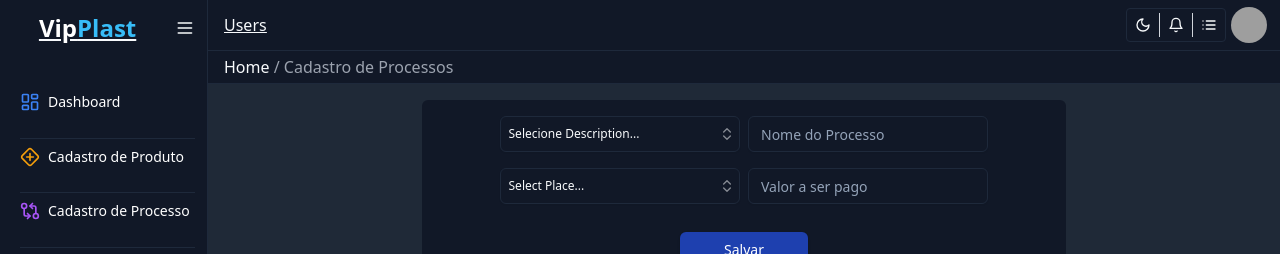
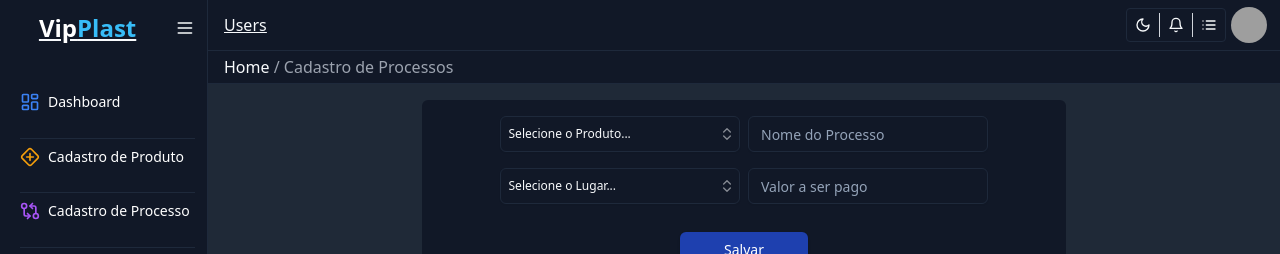
Before and after one commit to GustavoCamarg0/Gerenciador-Producao, a React (Vite) app: page /process in a window 1280 px wide. Shown: the top 254 px of the page. Built offline with nearby package versions, Linux system fonts and the light colour scheme; grey boxes are pictures that could not be loaded.

Commit message:
Estrutura ComboBox
Mudada a estrutura do componente comboBox para facilitar integração com o backend

```diff
--- a/src/components/Header.jsx
+++ b/src/components/Header.jsx
@@ -13,11 +13,11 @@ export function Header() {
       <div className="flex gap-2 items-center absolute  right-4">
         <div className="flex rounded p-1 gap-1 border">
           <ModeToggle />
-          <div class="w-[1px]  bg-gray-300"></div>
+          <div className="w-[1px]  bg-gray-300"></div>
           <Button variant="ghost" size="icon" className="h-6 w-6">
             <Bell />
           </Button>
-          <div class="w-[1px] bg-gray-300"></div>
+          <div className="w-[1px] bg-gray-300"></div>
           <Button variant="ghost" size="icon" className="h-6 w-6">
             <List />
           </Button>
--- a/src/components/ui/combobox.tsx
+++ b/src/components/ui/combobox.tsx
@@ -2,7 +2,6 @@
 
 import * as React from "react";
 import { Check, ChevronsUpDown } from "lucide-react";
-
 import { cn } from "@/lib/utils";
 import { Button } from "@/components/ui/button";
 import {
@@ -19,20 +18,10 @@ import {
   PopoverTrigger,
 } from "@/components/ui/popover";
 
-// Define o tipo genérico para o componente
-interface ComboboxDemoProps<T> {
-  data: T[];
-  displayKey: keyof T; // Chave que será usada para exibição
-  onSelectionChange?: (selectedItem: T | null) => void; // Função de callback para mudança de seleção
-}
-
-export function ComboboxDemo<T extends object>({
-  data,
-  displayKey,
-  onSelectionChange,
-}: ComboboxDemoProps<T>) {
+export function ComboboxProduct() {
   const [open, setOpen] = React.useState(false);
   const [value, setValue] = React.useState("");
+  const products = JSON.parse(localStorage.getItem("products") || "[]") as Array<any>;
 
   return (
     <Popover open={open} onOpenChange={setOpen}>
@@ -41,43 +30,35 @@ export function ComboboxDemo<T extends object>({
           variant="outline"
           role="combobox"
           aria-expanded={open}
-          className="capitalize w-full relative flex flex-col text-xs text-left pl-2 items-start font-medium dark:bg-gray-900"
+          className="w-full relative flex flex-col text-xs text-left pl-2 items-start font-medium dark:bg-gray-900"
         >
           {value
-            ? (data.find((item) => item[displayKey] === value)?.[
-                displayKey
-              ] as string)
-            : `Selecione ${String(displayKey)}...`}
+            ? products.find((product) => product.description === value)
+                ?.description
+            : "Selecione o Produto..."}
           <ChevronsUpDown className="opacity-50 absolute right-1 " />
         </Button>
       </PopoverTrigger>
-      <PopoverContent className="w-[200px] p-0 ">
+      <PopoverContent className="w-[200px] p-0">
         <Command className="dark:bg-gray-900">
-          <CommandInput placeholder="Search..." />
+          <CommandInput placeholder="Busque o Produto..." />
           <CommandList>
-            <CommandEmpty>No option found.</CommandEmpty>
+            <CommandEmpty>Nenhum produto encontrado.</CommandEmpty>
             <CommandGroup>
-              {data.map((item) => (
+              {products.map((product) => (
                 <CommandItem
-                  key={item[displayKey] as React.Key}
-                  value={item[displayKey] as string}
+                  key={product.description}
+                  value={product.description}
                   onSelect={(currentValue) => {
                     setValue(currentValue === value ? "" : currentValue);
                     setOpen(false);
-
-                    if (onSelectionChange) {
-                      const selectedItem =
-                        data.find((i) => i[displayKey] === currentValue) ||
-                        null;
-                      onSelectionChange(selectedItem);
-                    }
                   }}
                 >
-                  {item[displayKey] as string}
+                  {product.description}
                   <Check
                     className={cn(
                       "ml-auto",
-                      value === item[displayKey] ? "opacity-100" : "opacity-0"
+                      value === product.value ? "opacity-100" : "opacity-0"
                     )}
                   />
                 </CommandItem>
@@ -122,11 +103,11 @@ export function ComboboxPlace() {
           variant="outline"
           role="combobox"
           aria-expanded={open}
-          className="capitalize w-full relative flex flex-col text-xs text-left pl-2 items-start font-medium dark:bg-gray-900"
+          className="w-full relative flex flex-col text-xs text-left pl-2 items-start font-medium dark:bg-gray-900"
         >
-         {value
+          {value
             ? place.find((place) => place.value === value)?.label
-            : "Select Place..."}
+            : "Selecione o Lugar..."}
           <ChevronsUpDown className="opacity-50 absolute right-1 " />
         </Button>
       </PopoverTrigger>
--- a/src/pages/Process.jsx
+++ b/src/pages/Process.jsx
@@ -2,12 +2,10 @@ import Footer from "../components/Footer";
 import { Header } from "../components/Header";
 import { Sidebar } from "../components/Sidebar";
 import { Button } from "../components/ui/button";
-import { ComboboxDemo, ComboboxPlace } from "../components/ui/combobox";
+import { ComboboxProduct, ComboboxPlace } from "../components/ui/combobox";
 import { Input } from "../components/ui/input";
-import { useState } from "react";
 
 export function Process() {
-  const products = JSON.parse(localStorage.getItem("products")) || [];
   return (
     <div className="h-screen flex flex-col ">
       <div className="flex flex-1">
@@ -23,7 +21,7 @@ export function Process() {
             <div className="bg-white w-[60%] p-4 flex justify-center mt-4 rounded-md dark:bg-gray-900">
               <div className="w-full flex flex-col items-center gap-4">
                 <div className="flex  gap-2 w-[80%]">
-                  <ComboboxDemo data={products} displayKey="description"/>
+                  <ComboboxProduct/>
                   <Input placeholder="Nome do Processo" />
                 </div>
                 <div className="flex gap-2 w-[80%]">
--- a/src/pages/Production.jsx
+++ b/src/pages/Production.jsx
@@ -1,7 +1,7 @@
 import Footer from "../components/Footer";
 import { Header } from "../components/Header";
 import { Sidebar } from "../components/Sidebar";
-import { ComboboxDemo } from "../components/ui/combobox";
+import { ComboboxProduct } from "../components/ui/combobox";
 import { Input } from "../components/ui/input";
 import { Button } from "../components/ui/button";
 import { useState } from "react";
@@ -55,7 +55,7 @@ export function Production() {
               <div className="flex w-full gap-5 justify-center mt-5">
                 <div className="w-56">
                   <span>Escolha o Produto:</span>
-                  <ComboboxDemo
+                  <ComboboxProduct
                     data={products}
                     displayKey="description"
                     onSelectionChange={setPriceSelect}
```
